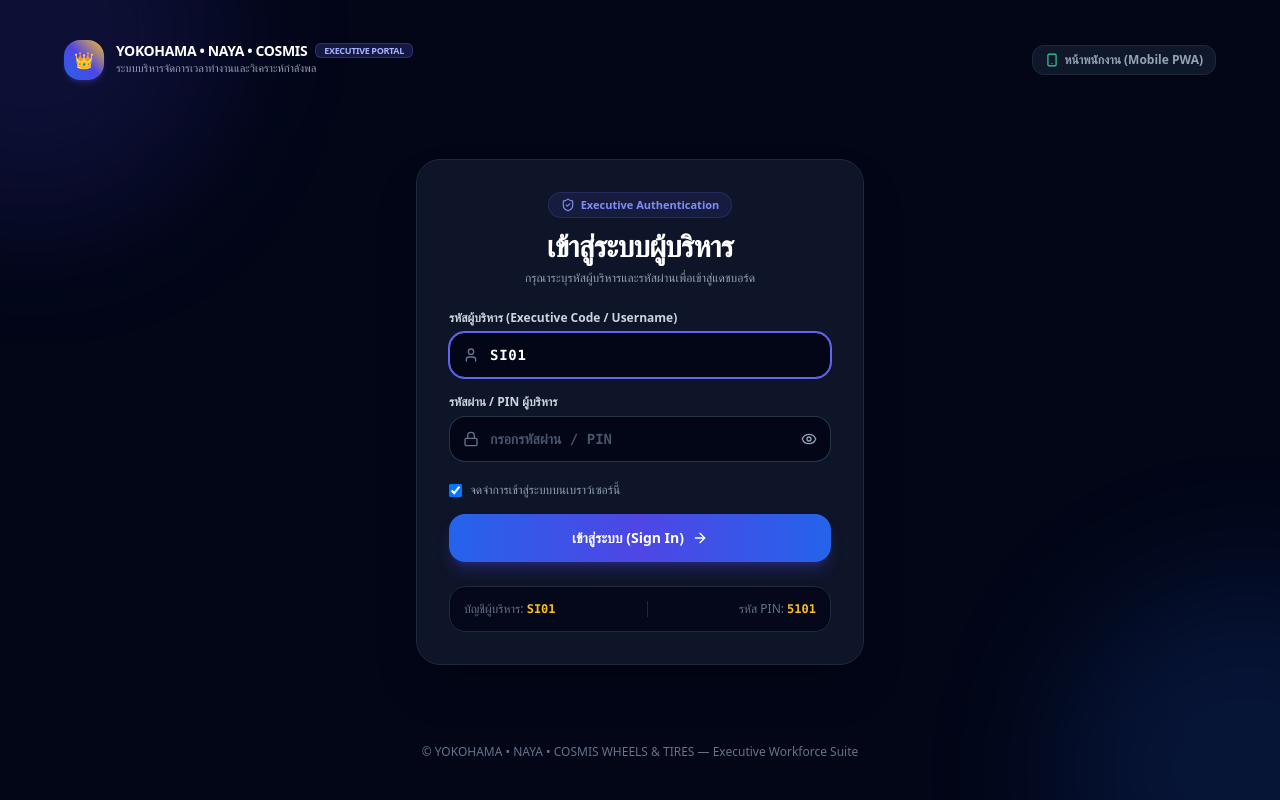
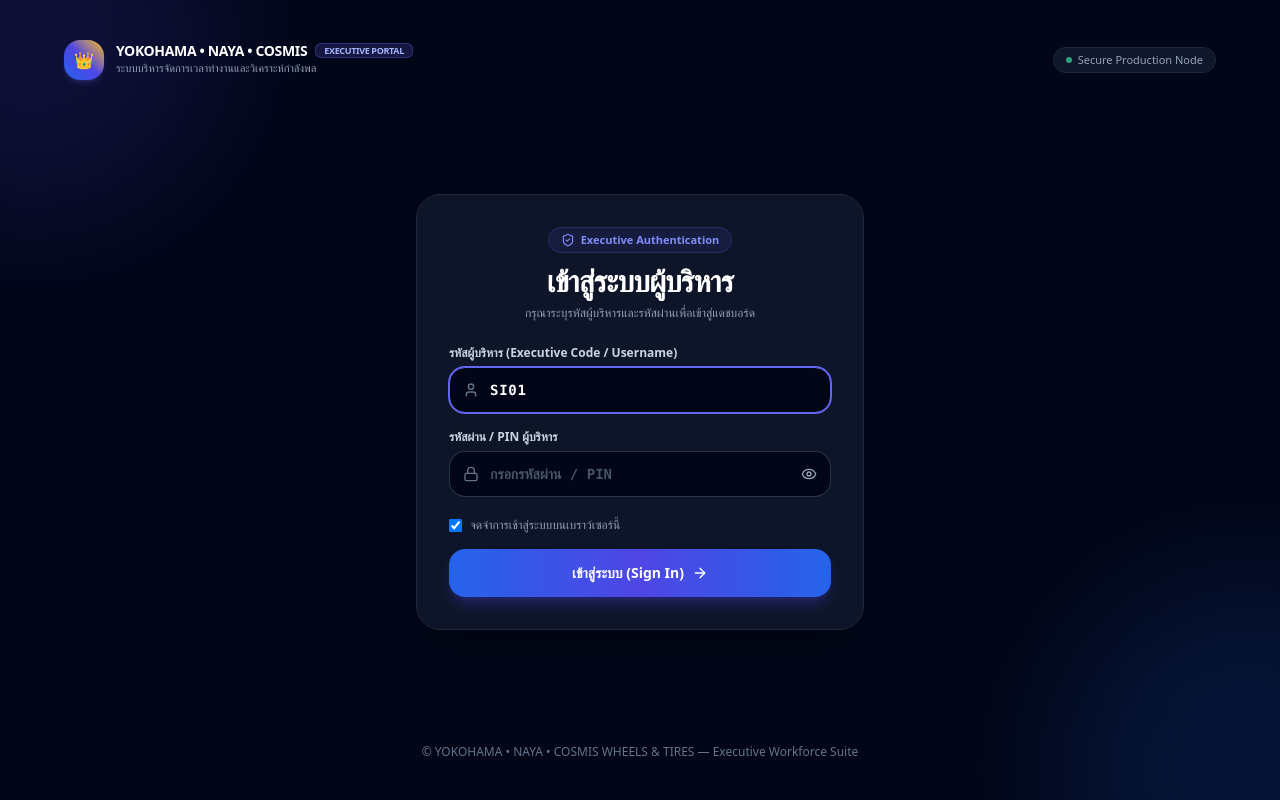
Before and after one commit to Lskram/CheckEmpolye, a Next.js app: page /admin in a window 1280 px wide. Built offline with nearby package versions, Linux system fonts and the light colour scheme.

Commit message:
fix(admin): polish production login page header and remove helper hints

```diff
--- a/src/app/admin/page.tsx
+++ b/src/app/admin/page.tsx
@@ -362,7 +362,7 @@
         <div className="absolute -top-40 -left-40 w-96 h-96 bg-indigo-600/15 rounded-full blur-3xl pointer-events-none"></div>
         <div className="absolute -bottom-40 -right-40 w-96 h-96 bg-blue-600/15 rounded-full blur-3xl pointer-events-none"></div>
 
-        {/* Top Navbar Brand */}
+        {/* Top Navbar Brand (Production-grade clean header) */}
         <header className="max-w-6xl mx-auto w-full flex items-center justify-between py-2 z-10">
           <div className="flex items-center gap-3">
             <div className="w-10 h-10 rounded-2xl bg-gradient-to-tr from-blue-600 via-indigo-600 to-amber-400 flex items-center justify-center text-white shadow-md shadow-indigo-500/20 font-black">
@@ -379,13 +379,12 @@
             </div>
           </div>
 
-          <Link
-            href="/"
-            className="text-xs font-bold text-slate-400 hover:text-white transition-colors flex items-center gap-1.5 px-3 py-1.5 rounded-xl bg-slate-900 border border-slate-800 hover:border-slate-700"
-          >
-            <Smartphone className="w-3.5 h-3.5 text-emerald-400" />
-            <span>หน้าพนักงาน (Mobile PWA)</span>
-          </Link>
+          <div className="flex items-center gap-2">
+            <span className="inline-flex items-center gap-1.5 px-3 py-1 rounded-full text-[11px] font-medium bg-slate-900 text-slate-400 border border-slate-800">
+              <span className="w-1.5 h-1.5 rounded-full bg-emerald-400 animate-pulse"></span>
+              Secure Production Node
+            </span>
+          </div>
         </header>
 
         {/* Main Login Card */}
@@ -434,7 +433,7 @@
                     type="text"
                     value={executiveCodeInput}
                     onChange={(e) => setExecutiveCodeInput(e.target.value.toUpperCase())}
-                    placeholder="เช่น SI01"
+                    placeholder="รหัสผู้บริหาร (เช่น SI01)"
                     className="w-full pl-10 pr-4 py-3 bg-slate-950 border border-slate-700/80 rounded-2xl text-white font-mono font-bold tracking-wider text-sm focus:outline-none focus:border-indigo-500 focus:ring-1 focus:ring-indigo-500 transition-all placeholder:text-slate-600"
                     required
                     autoFocus
@@ -493,17 +492,6 @@
                 <ArrowRight className="w-4 h-4" />
               </button>
             </form>
-
-            {/* Quick Helper Credentials Note */}
-            <div className="p-3.5 rounded-2xl bg-slate-950/80 border border-slate-800 text-xs text-slate-400 flex items-center justify-between">
-              <div>
-                <span className="text-slate-500">บัญชีผู้บริหาร:</span> <strong className="text-amber-400 font-mono">SI01</strong>
-              </div>
-              <div className="w-px h-4 bg-slate-800"></div>
-              <div>
-                <span className="text-slate-500">รหัส PIN:</span> <strong className="text-amber-400 font-mono">5101</strong>
-              </div>
-            </div>
           </div>
         </main>
 
```
